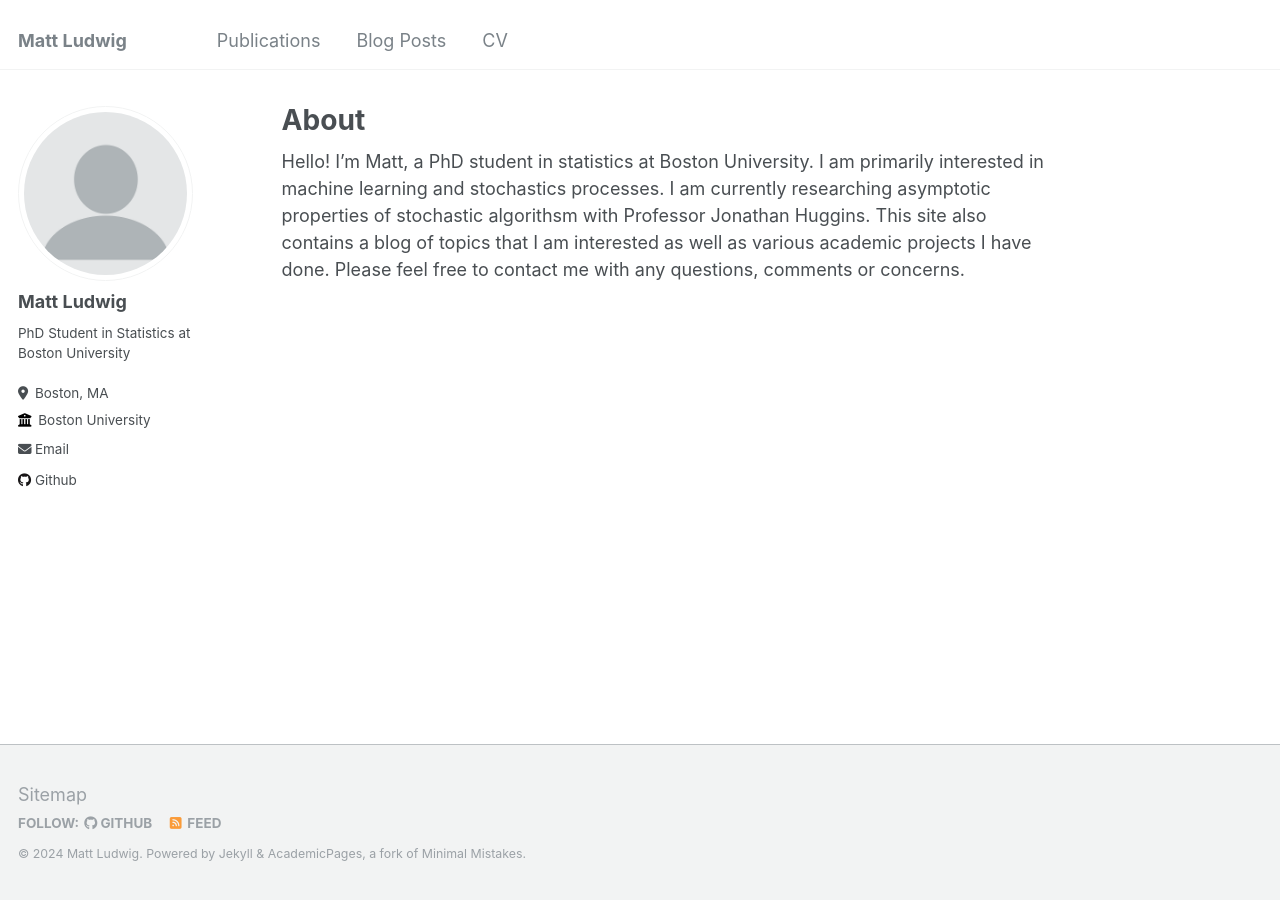
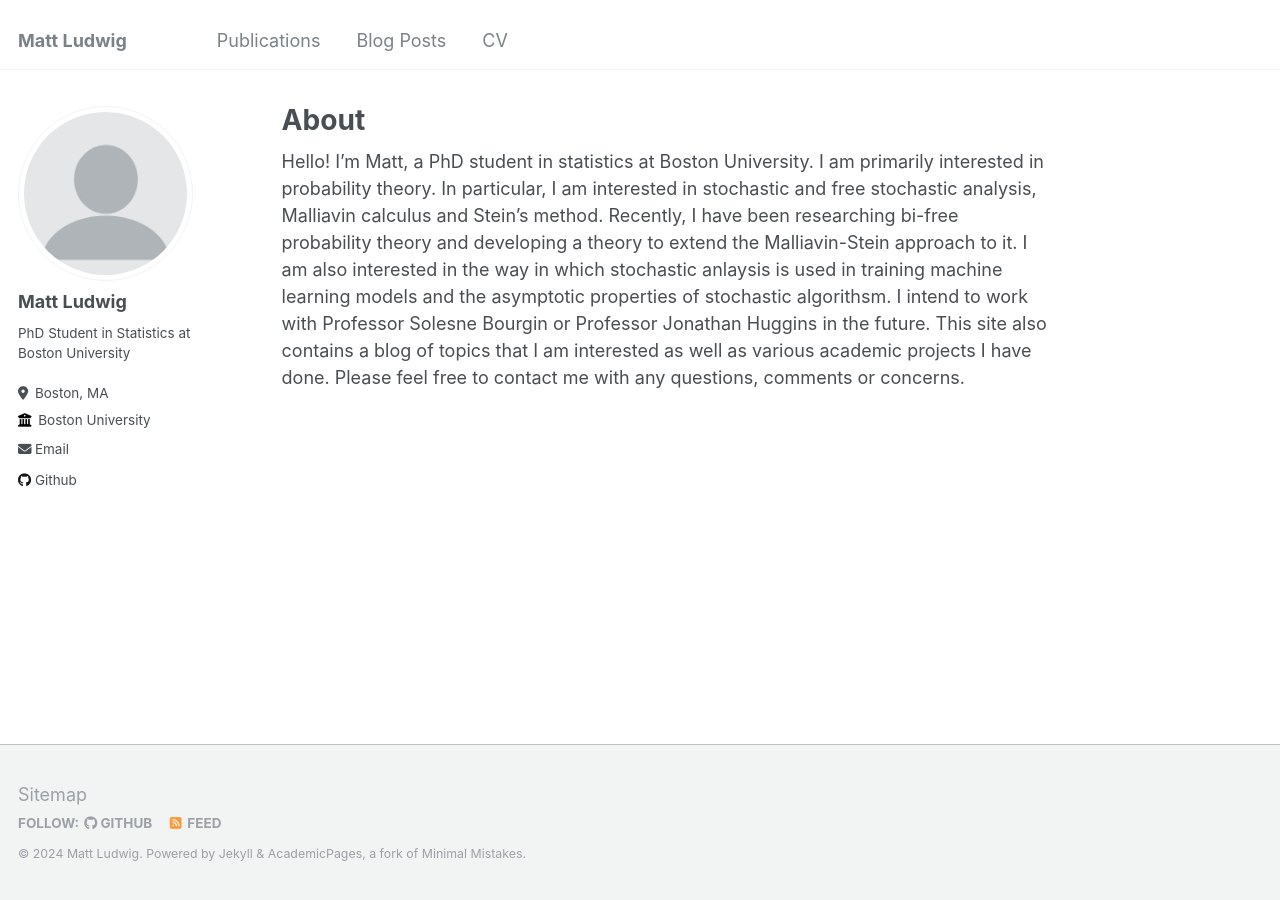
Before and after one commit to giwdulttam/giwdulttam.github.io2, a Jekyll site: the page built from _pages/about.md, in a window 1280 px wide. Built offline with Jekyll 4.4.1, drawn with Linux system fonts in a browser that asks for light colours.

Commit message:
Update about.md

```diff
--- a/_pages/about.md
+++ b/_pages/about.md
@@ -7,4 +7,4 @@ redirect_from:
   - /about.html
 ---
 
-Hello! I'm Matt, a PhD student in statistics at Boston University. I am primarily interested in machine learning and stochastics processes. I am currently researching asymptotic properties of stochastic algorithsm with Professor Jonathan Huggins. This site also contains a blog of topics that I am interested as well as various academic projects I have done. Please feel free to contact me with any questions, comments or concerns.
+Hello! I'm Matt, a PhD student in statistics at Boston University. I am primarily interested in probability theory. In particular, I am interested in stochastic and free stochastic analysis, Malliavin calculus and Stein's method. Recently, I have been researching bi-free probability theory and developing a theory to extend the Malliavin-Stein approach to it. I am also interested in the way in which stochastic anlaysis is used in training machine learning models and the asymptotic properties of stochastic algorithsm. I intend to work with Professor Solesne Bourgin or Professor Jonathan Huggins in the future. This site also contains a blog of topics that I am interested as well as various academic projects I have done. Please feel free to contact me with any questions, comments or concerns.
```
